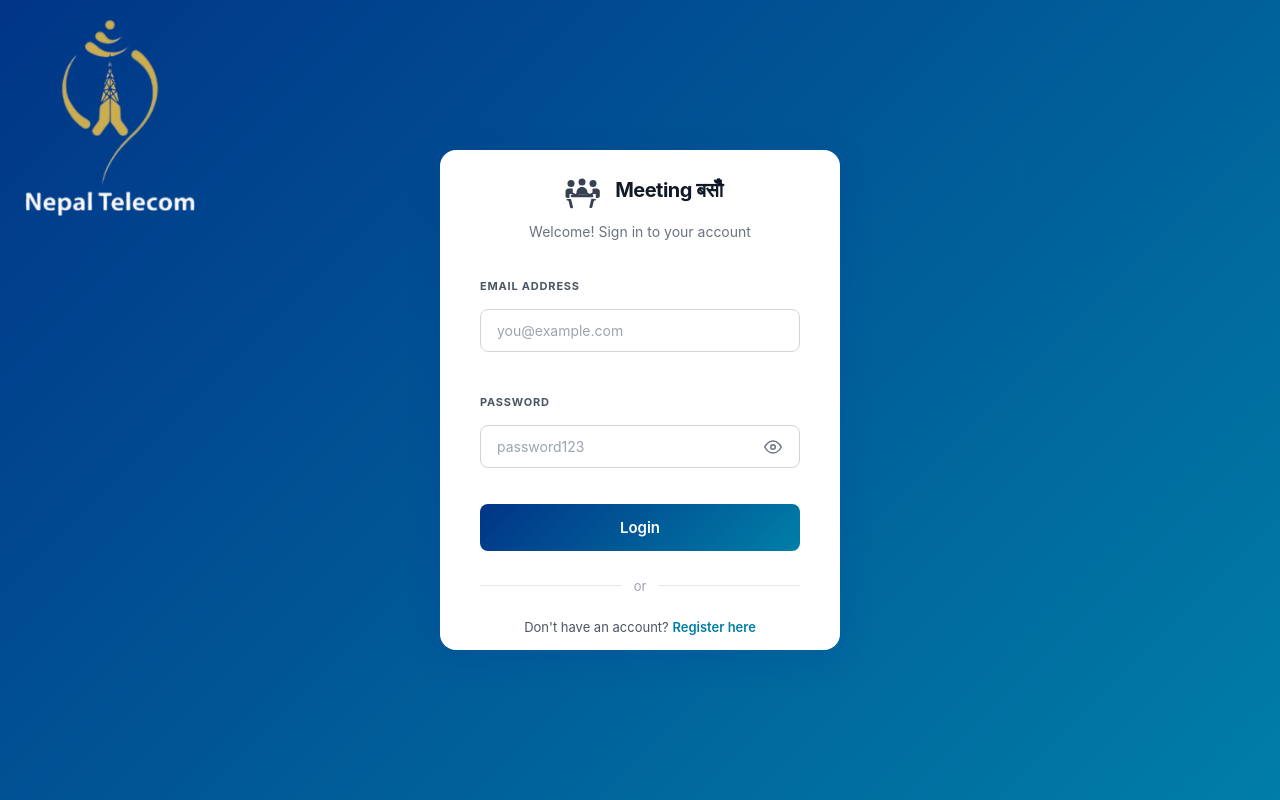
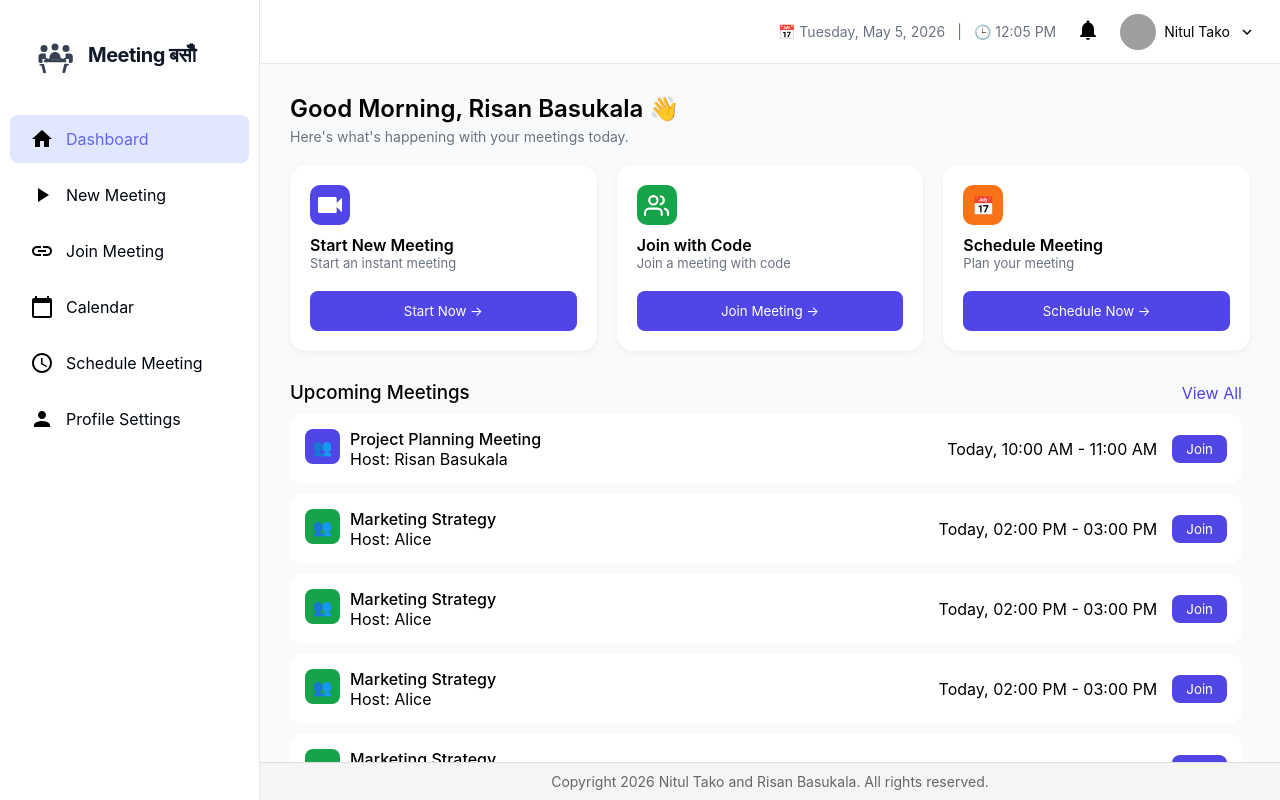
Before and after one commit to Nitul7/Meeting-Basum, a React (Vite) app: page / in a window 1280 px wide. Before the commit this address led to /login. Built offline with nearby package versions, Linux system fonts and the light colour scheme; sample sign-in values are in the browser's storage; grey boxes are pictures that could not be loaded.

Commit message:
Fixed UI

```diff
--- a/src/App.jsx
+++ b/src/App.jsx
@@ -20,33 +20,23 @@
 
   return (
     <Routes>
-      {/* Default Route - Redirect to Login */}
-      <Route path="/" element={<Navigate to="/login" replace />} />
-
       {/* Public Routes */}
       <Route path="/login" element={<Login />} />
       <Route path="/register" element={<Register />} />
       <Route path="*" element={<NotFound />} />
 
-      {/* Protected Routes */}
-      <Route
-        path="/dashboard"
-        element={
-          <AppShell>
-            <Dashboard />
-          </AppShell>
-        }
-      />
+      <Route path="/" element={<AppShell />}>
+        <Route index element={<Dashboard />} />
 
-      <Route
-        path="/new-meeting"
-        element={
-          <AppShell>
-            <NewMeeting />
-          </AppShell>
-        }
-      />
+        <Route path="profile" element={<Profile />} />
+        <Route path="calendar" element={<Calender />} />
 
+        <Route path="meeting">
+          <Route path="schedule" element={<ScheduleMeeting />} />
+          <Route path="join" element={<JoinMeeting />} />
+          <Route path="new" element={<NewMeeting />} />
+        </Route>
+      </Route>
 
     </Routes>
   );
--- a/src/components/Sidebar.jsx
+++ b/src/components/Sidebar.jsx
@@ -12,10 +12,10 @@
 
 const menuItems = [
   { name: "Dashboard", navlink: "/", icon: <HomeIcon /> },
-  { name: "New Meeting", navlink: "/new-meeting", icon: <PlayArrowIcon /> },
-  { name: "Join Meeting", navlink: "/join-meeting", icon: <LinkIcon /> },
-  { name: "Calendar", navlink: "/calender", icon: <CalendarTodayIcon /> },
-  { name: "Schedule Meeting", navlink: "/schedule-meeting", icon: <AccessTimeIcon /> },
+  { name: "New Meeting", navlink: "/meeting/new", icon: <PlayArrowIcon /> },
+  { name: "Join Meeting", navlink: "/meeting/join", icon: <LinkIcon /> },
+  { name: "Calendar", navlink: "/calendar", icon: <CalendarTodayIcon /> },
+  { name: "Schedule Meeting", navlink: "/meeting/schedule", icon: <AccessTimeIcon /> },
   { name: "Profile Settings", navlink: "/profile", icon: <PersonIcon /> },
 ];
 
@@ -29,7 +29,7 @@
   return (
     <div className="sidebar">
       <div className="sidebar-header">
-       <Logo />
+        <Logo />
       </div>
 
       {/* MENU */}
--- a/src/pages/Dashboard.jsx
+++ b/src/pages/Dashboard.jsx
@@ -23,7 +23,7 @@
           </div>
           <h4>Start New Meeting</h4>
           <p>Start an instant meeting</p>
-          <button className="btn purple" onClick={() => navigate("/new-meeting")}>Start Now →</button>
+          <button className="btn purple" onClick={() => navigate("/meeting/new")}>Start Now →</button>
         </div>
 
         <div className="card">
@@ -37,7 +37,7 @@
           </div>
           <h4>Join with Code</h4>
           <p>Join a meeting with code</p>
-          <button className="btn green" onClick={() => navigate("/join-meeting")}>Join Meeting →</button>
+          <button className="btn green" onClick={() => navigate("/meeting/join")}>Join Meeting →</button>
         </div>
 
         <div className="card">
```
